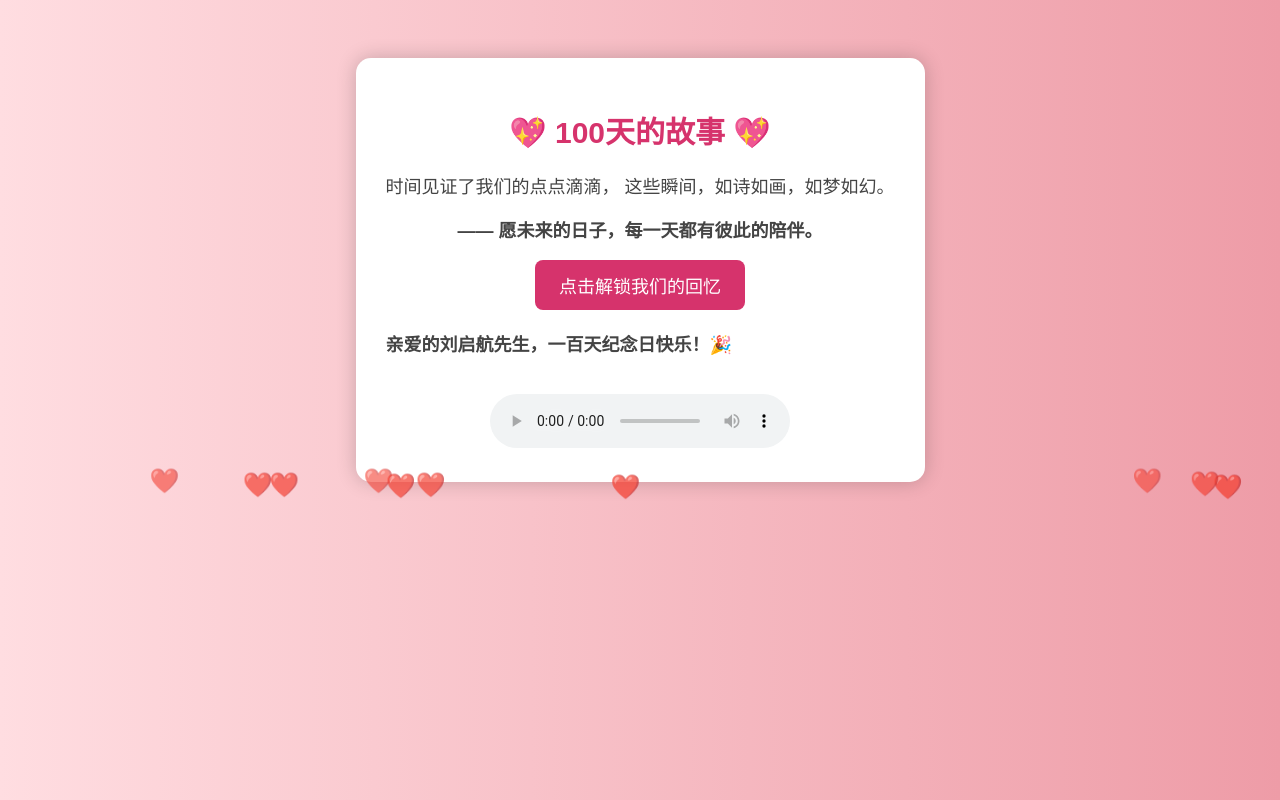
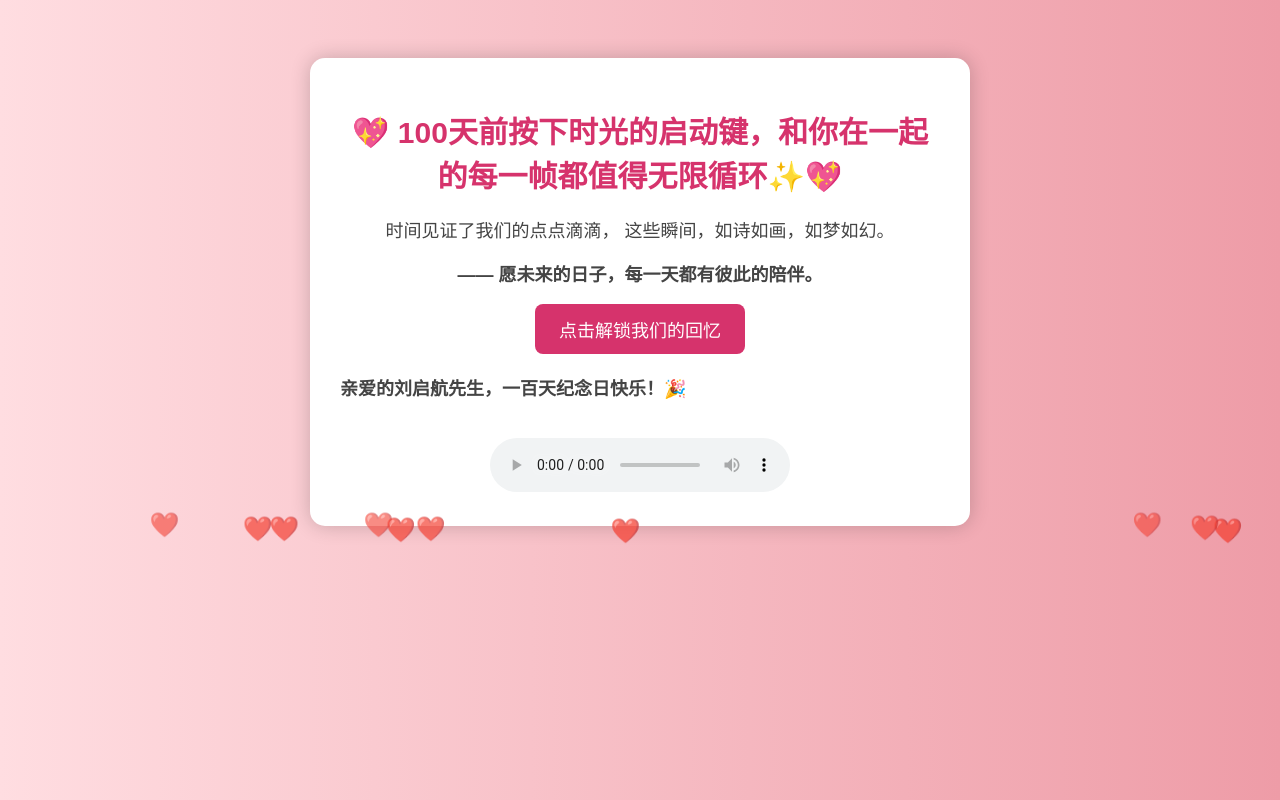
Before and after one commit to yana04152/100-days-love, a plain HTML site: page index.html in a window 1280 px wide. Drawn offline with Linux system fonts and the light colour scheme.

Commit message:
Add files via upload

```diff
--- a/index.html
+++ b/index.html
@@ -84,7 +84,7 @@
 </head>
 <body>
     <div class="container">
-        <h1>💖 100天的故事 💖</h1>
+        <h1>💖 100天前按下时光的启动键，和你在一起的每一帧都值得无限循环✨💖</h1>
         <p>时间见证了我们的点点滴滴，
            这些瞬间，如诗如画，如梦如幻。</p>
         <p><strong>—— 愿未来的日子，每一天都有彼此的陪伴。</strong></p>
```
